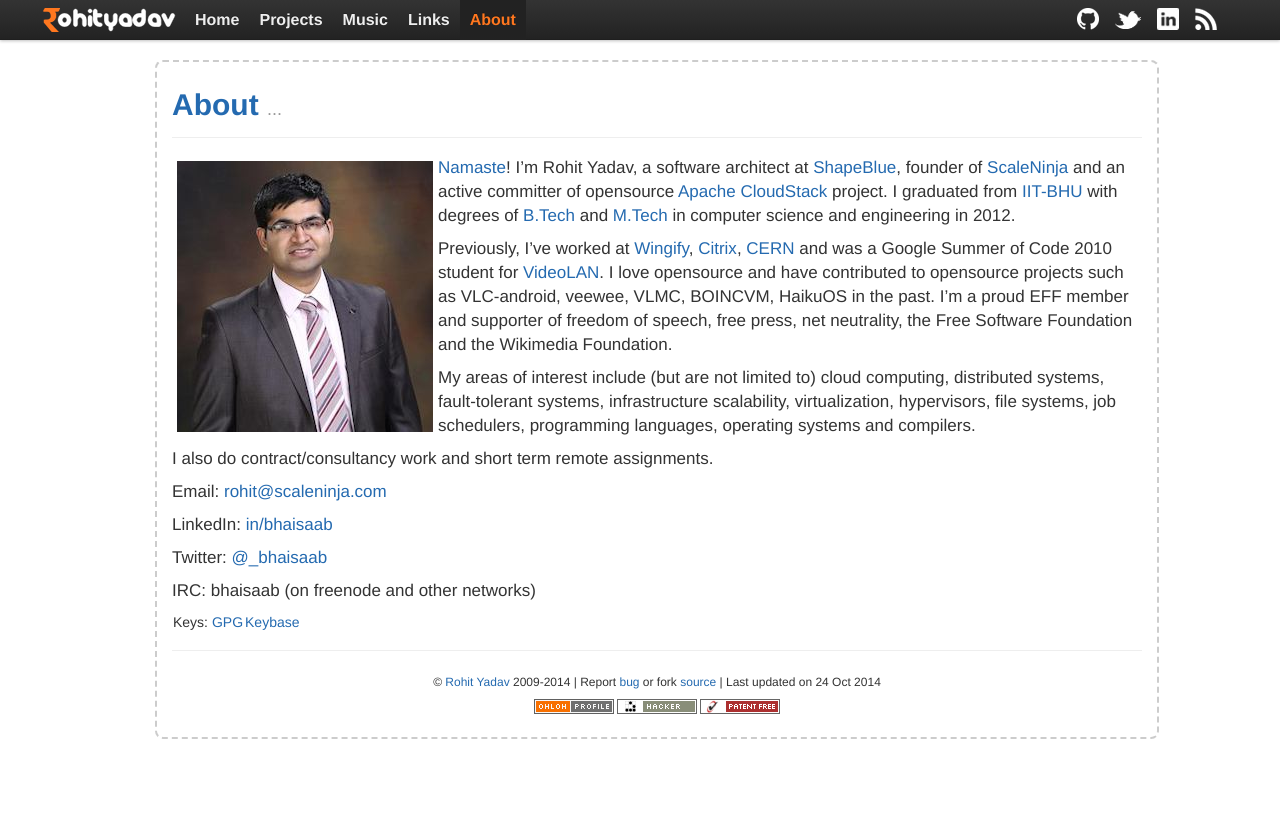
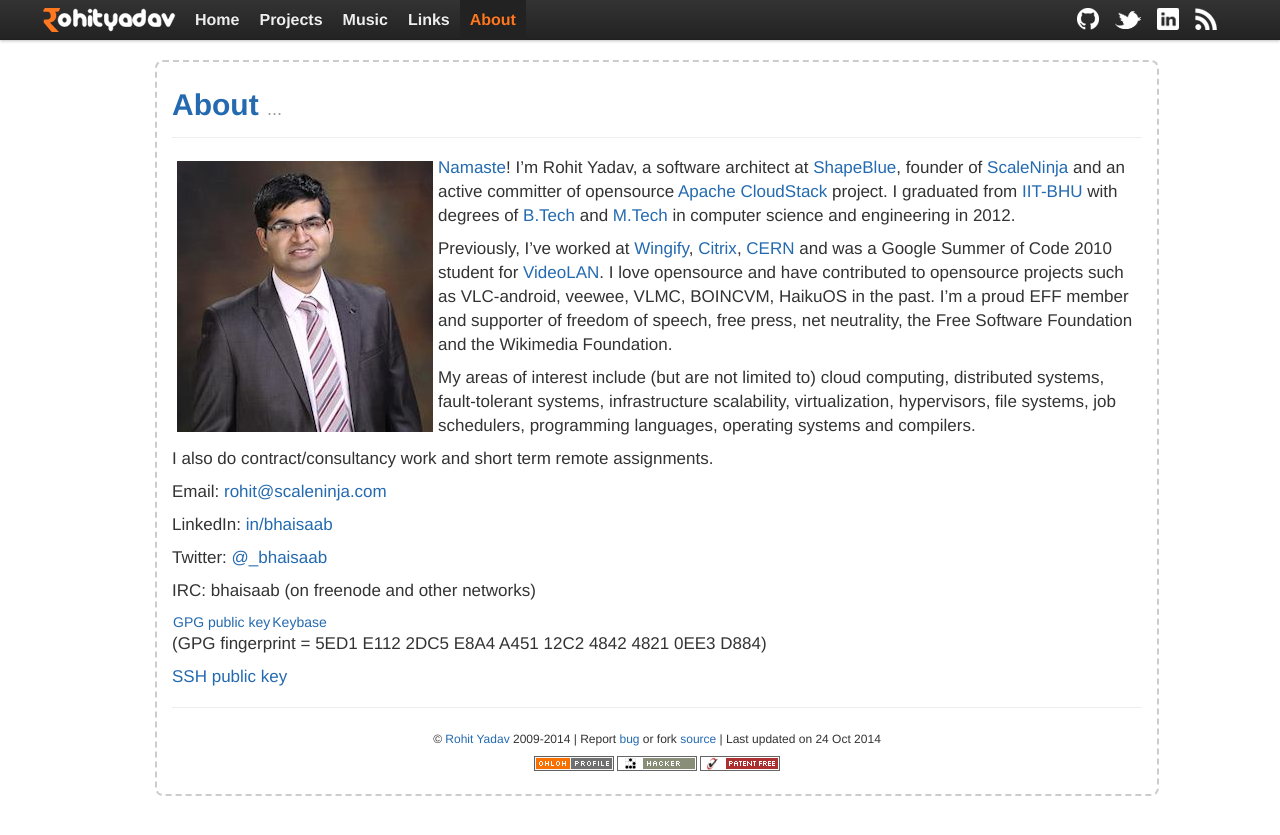
Before and after one commit to rohityadavcloud/rohityadavcloud.github.io, a Jekyll site: the page built from about.markdown, in a window 1280 px wide. Shown: the top 835 px of the page. Built offline with Jekyll 4.4.1, drawn with Linux system fonts in a browser that asks for light colours.

Commit message:
about: link to gpg/ssh public key
Signed-off-by: Rohit Yadav <rohit@scaleninja.com>

```diff
--- a/about.markdown
+++ b/about.markdown
@@ -34,4 +34,8 @@
 
 IRC: bhaisaab (on freenode and other networks)
 
-Keys: [GPG](https://keybase.io/bhaisaab/key.asc) | [Keybase](https://keybase.io/bhaisaab)
+[GPG public key](/gpg.pub) | [Keybase](https://keybase.io/bhaisaab)
+
+(GPG fingerprint = 5ED1 E112 2DC5 E8A4 A451 12C2 4842 4821 0EE3 D884)
+
+[SSH public key](/ssh.pub)
```
